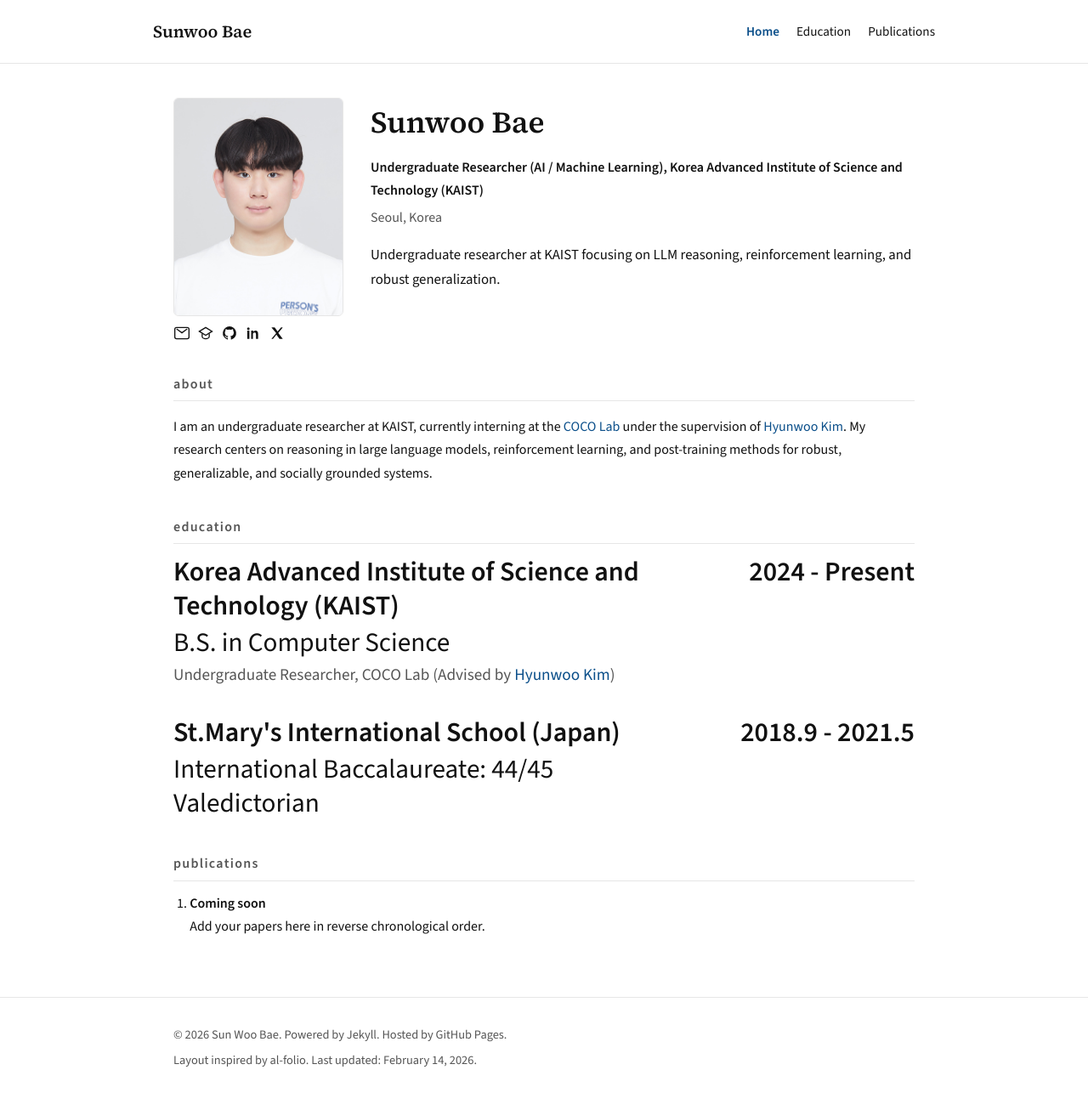
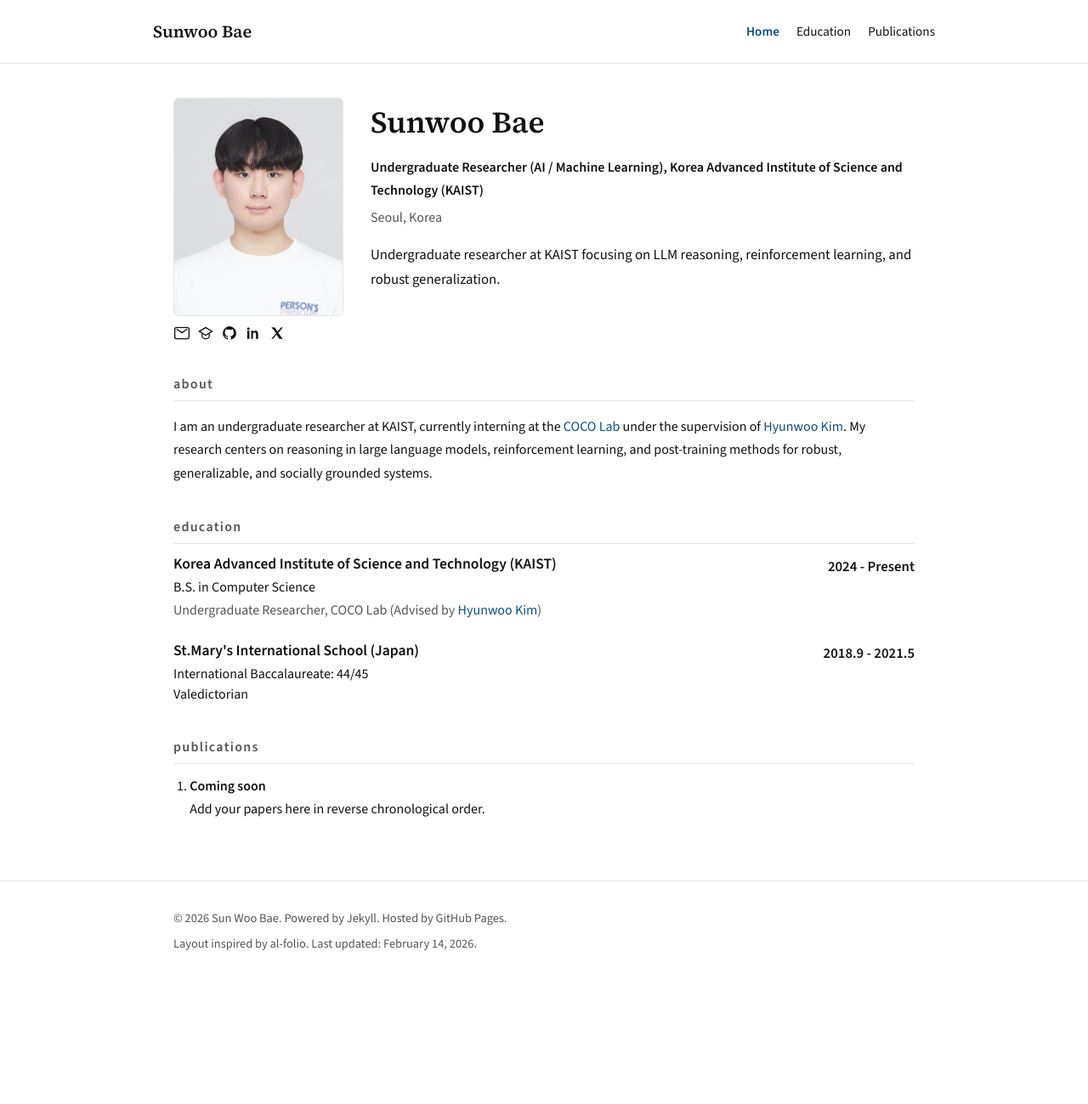
Before and after one commit to sunwoo02/sunwoo02.github.io, a Jekyll site: the page built from index.md, in a window 1280 px wide. Shown: the whole page at 85% size. Built offline with Jekyll 4.4.1, drawn with Linux system fonts in a browser that asks for light colours; after the commit the page ends 1161 px from its top, so only the background shows below that.

Commit message:
Reduce spacing and font sizes in education styles

```diff
--- a/assets/css/style.css
+++ b/assets/css/style.css
@@ -257,35 +257,34 @@ a:hover {
   color: var(--text);
   font-family: "Source Sans 3", "Helvetica Neue", sans-serif;
 }
-
 .edu-list {
   display: flex;
   flex-direction: column;
-  gap: 2rem;
+  gap: 1.5rem;
 }
 
 .edu-item {
   display: grid;
   grid-template-columns: minmax(0, 1fr) auto;
-  column-gap: 2rem;
+  column-gap: 1.5rem;
   align-items: start;
 }
 
 .edu-school {
-  margin: 0 0 0.25rem;
-  font-size: 2rem;
-  line-height: 1.25;
+  margin: 0 0 0.2rem;
+  font-size: 1.1rem;
+  line-height: 1.35;
 }
 
 .edu-degree {
   margin: 0;
-  font-size: 1.95rem;
-  line-height: 1.3;
+  font-size: 1rem;
+  line-height: 1.5;
 }
 
 .edu-note {
-  margin: 0.2rem 0 0;
-  font-size: 1.2rem;
+  margin: 0.15rem 0 0;
+  font-size: 1rem;
   line-height: 1.5;
   color: var(--muted);
 }
@@ -293,31 +292,19 @@ a:hover {
 .edu-date {
   margin: 0;
   white-space: nowrap;
-  font-size: 2rem;
-  font-weight: 700;
-  line-height: 1.25;
+  font-size: 1.05rem;
+  font-weight: 600;
   color: var(--text);
 }
 
 @media (max-width: 760px) {
-  .home-body h2.section-heading {
-    font-size: 2.1rem;
-  }
-
   .edu-item {
     grid-template-columns: 1fr;
-    row-gap: 0.45rem;
-  }
-
-  .edu-school {
-    font-size: 1.45rem;
-  }
-
-  .edu-degree {
-    font-size: 1.2rem;
+    row-gap: 0.3rem;
   }
 
   .edu-date {
-    font-size: 1.25rem;
+    font-size: 0.98rem;
+    color: var(--muted);
   }
 }
```
